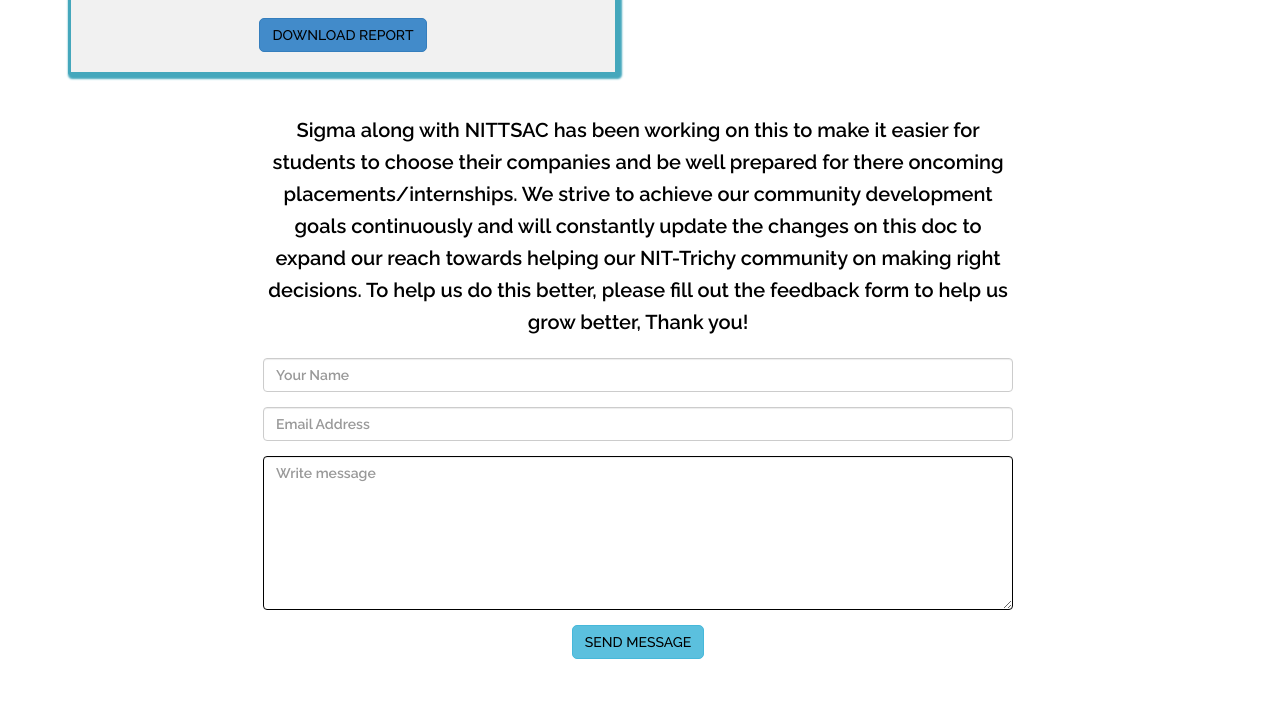
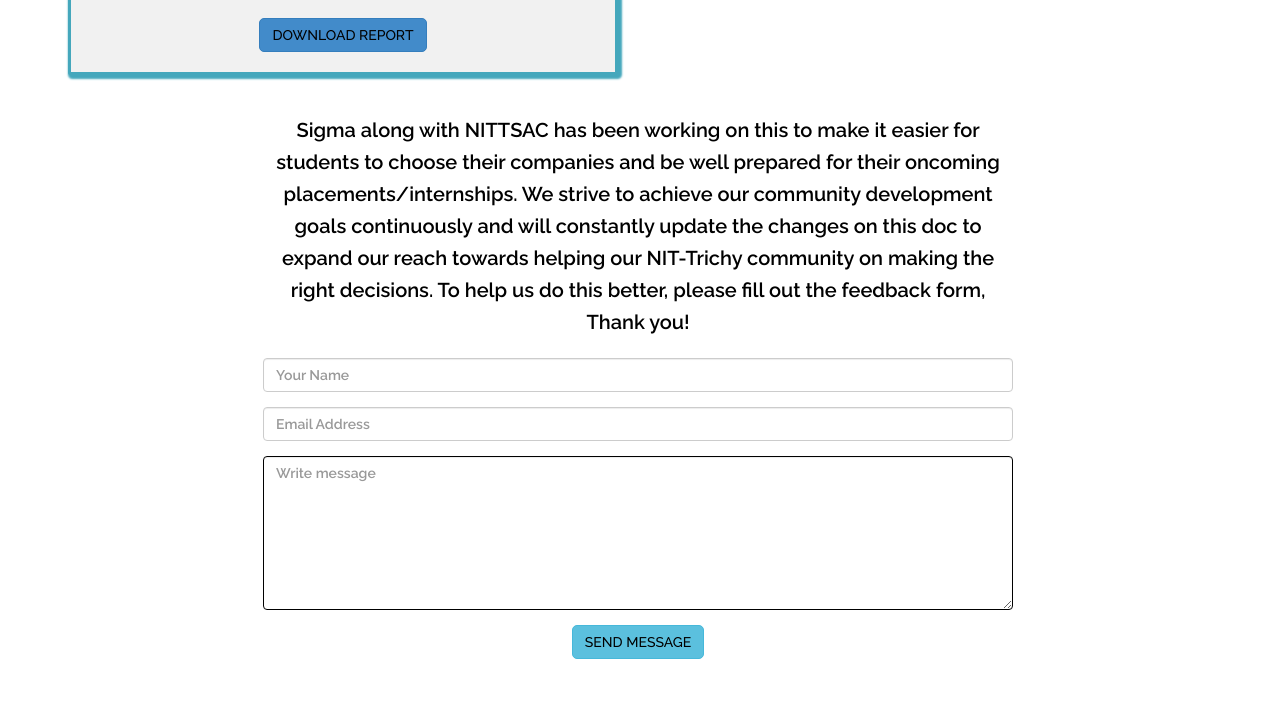
Before and after one commit to sigma-nitt/sigma-nitt.github.io, a plain HTML site: page placement/index.html in a window 1280 px wide. Shown: the part 3721-4433 px from the top of the page. Drawn offline with nearby package versions, Linux system fonts and the light colour scheme.

Commit message:
Fix Grammar on placement page

```diff
--- a/placement/index.html
+++ b/placement/index.html
@@ -118,9 +118,9 @@
 						<div class="col-lg-8 col-lg-offset-2">
 							<div class="section-body">
 								<p style="font-size: 20px; color: #000;">
-									Sigma along with NITTSAC has been working on this to make it easier for students to choose their companies and be well prepared for there oncoming placements/internships. We strive
-                                    to achieve our community development goals continuously and will constantly update the changes on this doc to expand our reach towards helping our NIT-Trichy community on making
-                                    right decisions. To help us do this better, please fill out the feedback form to help us grow better, Thank you!
+									Sigma along with NITTSAC has been working on this to make it easier for students to choose their companies and be well prepared for their oncoming placements/internships. We strive
+                                    to achieve our community development goals continuously and will constantly update the changes on this doc to expand our reach towards helping our NIT-Trichy community on making the
+                                    right decisions. To help us do this better, please fill out the feedback form, Thank you!
 								</p>
 							</div>
 						</div>
```
